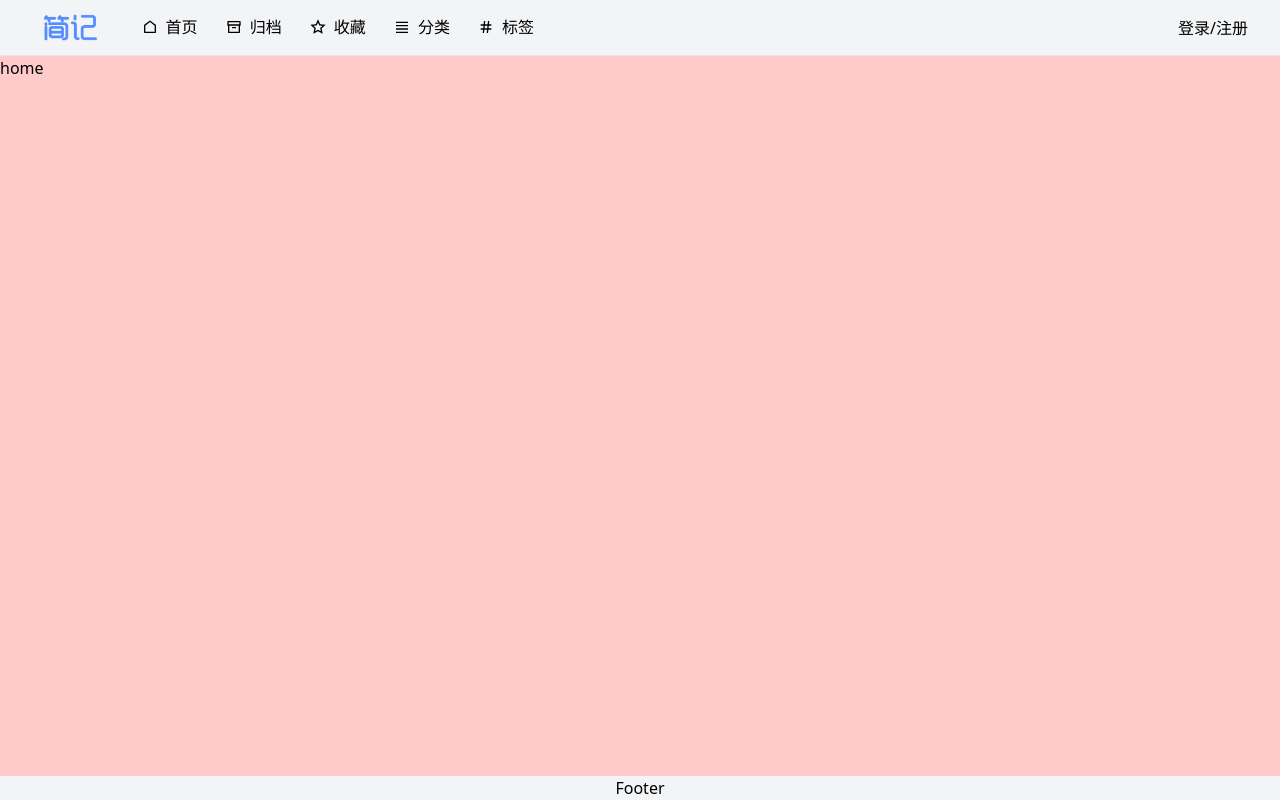
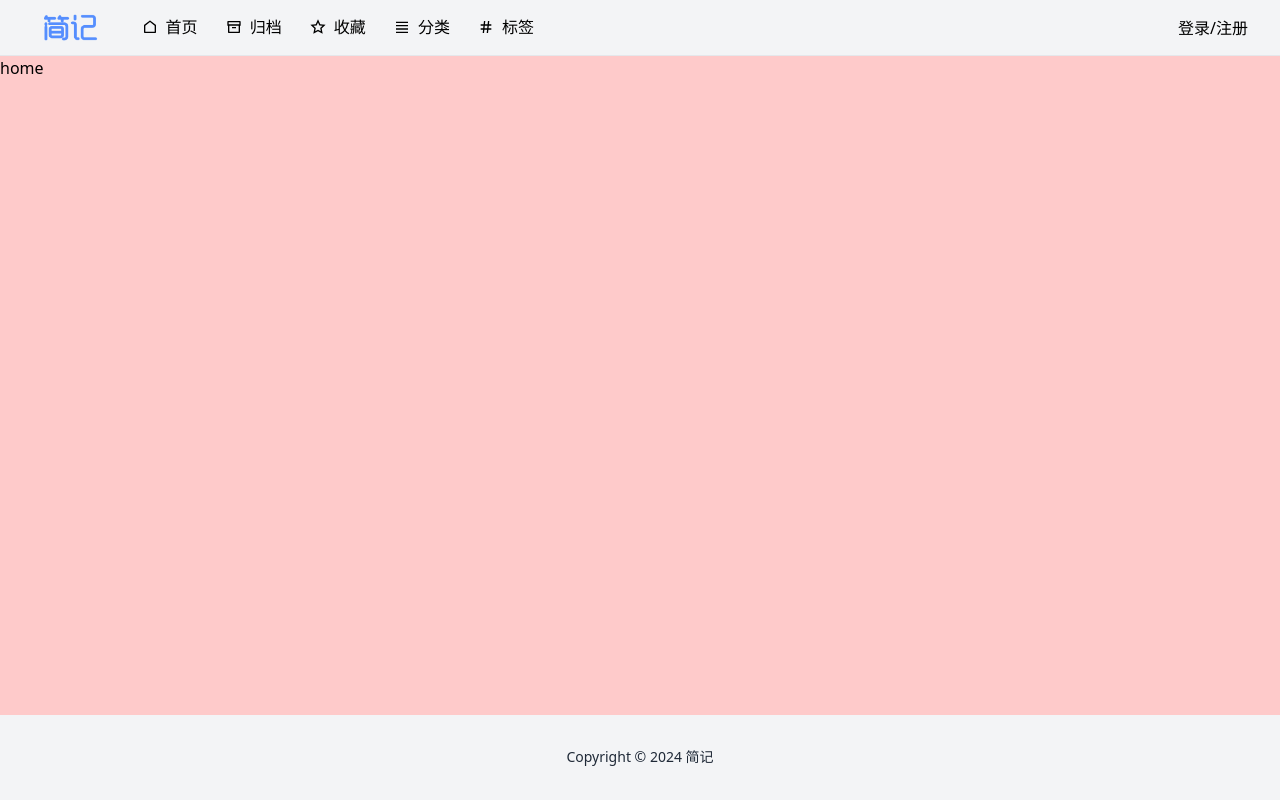
Before and after one commit to lorzzn/jianji-web, a React (Vite) app: page / in a window 1280 px wide. Built offline with nearby package versions, Linux system fonts and the light colour scheme; no server answers.

Commit message:
update: 添加路由和页面
reason: 无

```diff
--- a/src/layouts/components/Content.tsx
+++ b/src/layouts/components/Content.tsx
@@ -1,5 +1,9 @@
 import Active from "@/pages/Active"
+import Archives from "@/pages/Archives"
+import Categories from "@/pages/Categories"
+import Favlist from "@/pages/Favlist"
 import Home from "@/pages/Home"
+import Tags from "@/pages/Tags"
 import { FC } from "react"
 import { BrowserRouter, Route, Routes } from "react-router-dom"
 
@@ -11,6 +15,10 @@ const Content:FC = () => {
         <Routes>
           <Route path="/" Component={Home} />
           <Route path="/active" Component={Active} />
+          <Route path="/archives" Component={Archives} />
+          <Route path="/favlist" Component={Favlist} />
+          <Route path="/categories" Component={Categories} />
+          <Route path="/tags" Component={Tags} />
         </Routes>
       </BrowserRouter>
     </div>
--- a/src/layouts/components/Footer.tsx
+++ b/src/layouts/components/Footer.tsx
@@ -1,9 +1,22 @@
+import dayjs from "dayjs"
 import { FC } from "react"
 
 const Footer:FC = () => {
-  return (
-    <div>Footer</div>
-  )
+
+  const getAppRunningYears = () :string => {
+    const startYear = 2024
+    const nowYear = dayjs().year()
+
+    if (startYear === nowYear) {
+      return nowYear.toString()
+    } else {
+      return `${startYear} - ${nowYear}`
+    }
+  }
+
+  return <div className="w-full h-24 flex flex-col justify-center items-center">
+    <div className="text-sm text-gray-800">Copyright © {getAppRunningYears()} 简记</div>
+  </div>
 }
 
 export default Footer
--- /dev/null
+++ b/src/pages/Archives/index.tsx
@@ -0,0 +1,11 @@
+import { FC } from "react";
+
+
+const Archives:FC = () => {
+
+  return <div>
+    Archives
+  </div>
+}
+
+export default Archives
--- /dev/null
+++ b/src/pages/Categories/index.tsx
@@ -0,0 +1,11 @@
+import { FC } from "react";
+
+
+const Categories:FC = () => {
+
+  return <div>
+    Categories
+  </div>
+}
+
+export default Categories
--- /dev/null
+++ b/src/pages/Favlist/index.tsx
@@ -0,0 +1,11 @@
+import { FC } from "react";
+
+
+const Favlist:FC = () => {
+
+  return <div>
+    Favlist
+  </div>
+}
+
+export default Favlist
--- /dev/null
+++ b/src/pages/Tags/index.tsx
@@ -0,0 +1,11 @@
+import { FC } from "react";
+
+
+const Tags:FC = () => {
+
+  return <div>
+    Tags
+  </div>
+}
+
+export default Tags
--- a/src/store/layoutStore.ts
+++ b/src/store/layoutStore.ts
@@ -9,10 +9,10 @@ class LayoutStore {
   nav = {
     items: [
       { href: "/", label: "首页", RiIcon: RiHomeLine },
-      { href: "/", label: "归档", RiIcon: RiArchiveLine },
-      { href: "/", label: "收藏", RiIcon: RiStarLine },
-      { href: "/", label: "分类", RiIcon: RiAlignJustify },
-      { href: "/", label: "标签", RiIcon: RiHashtag },
+      { href: "/archives", label: "归档", RiIcon: RiArchiveLine },
+      { href: "/favlist", label: "收藏", RiIcon: RiStarLine },
+      { href: "/categories", label: "分类", RiIcon: RiAlignJustify },
+      { href: "/tags", label: "标签", RiIcon: RiHashtag },
     ]
   }
 
```
